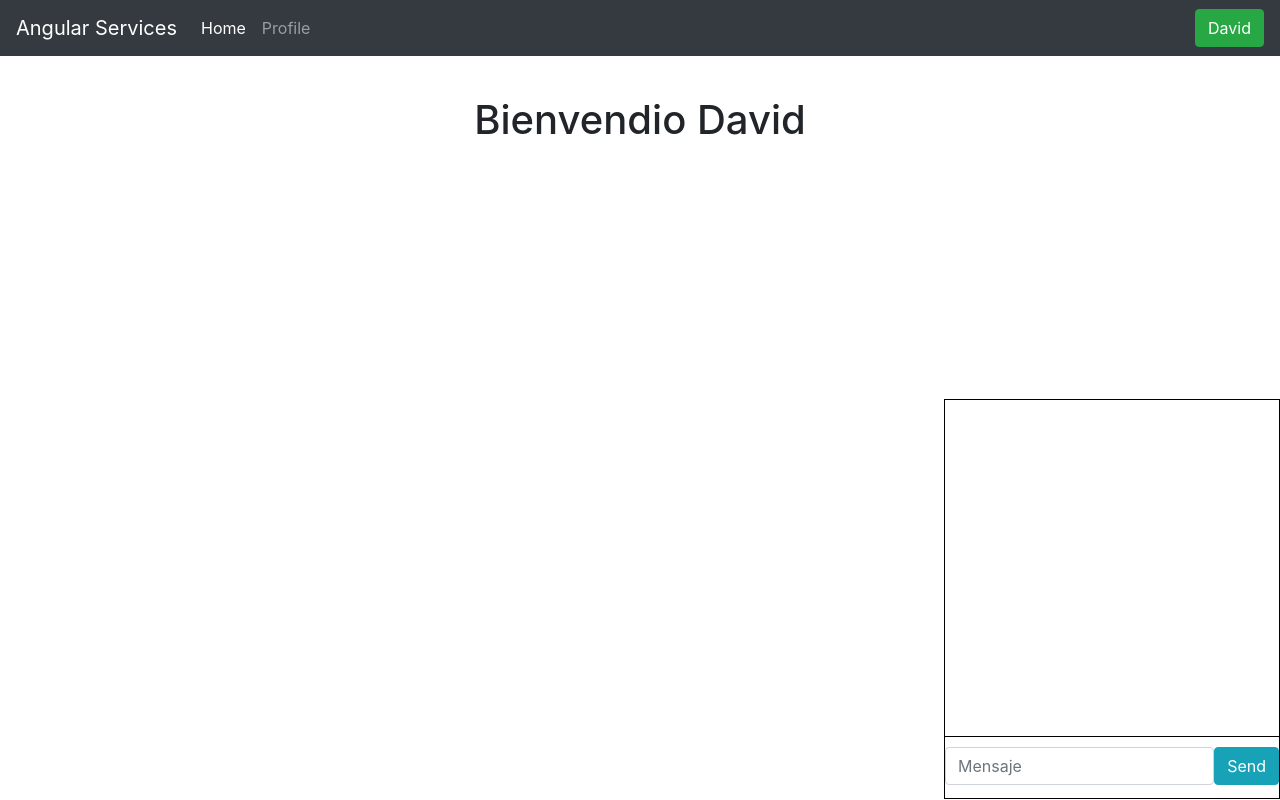
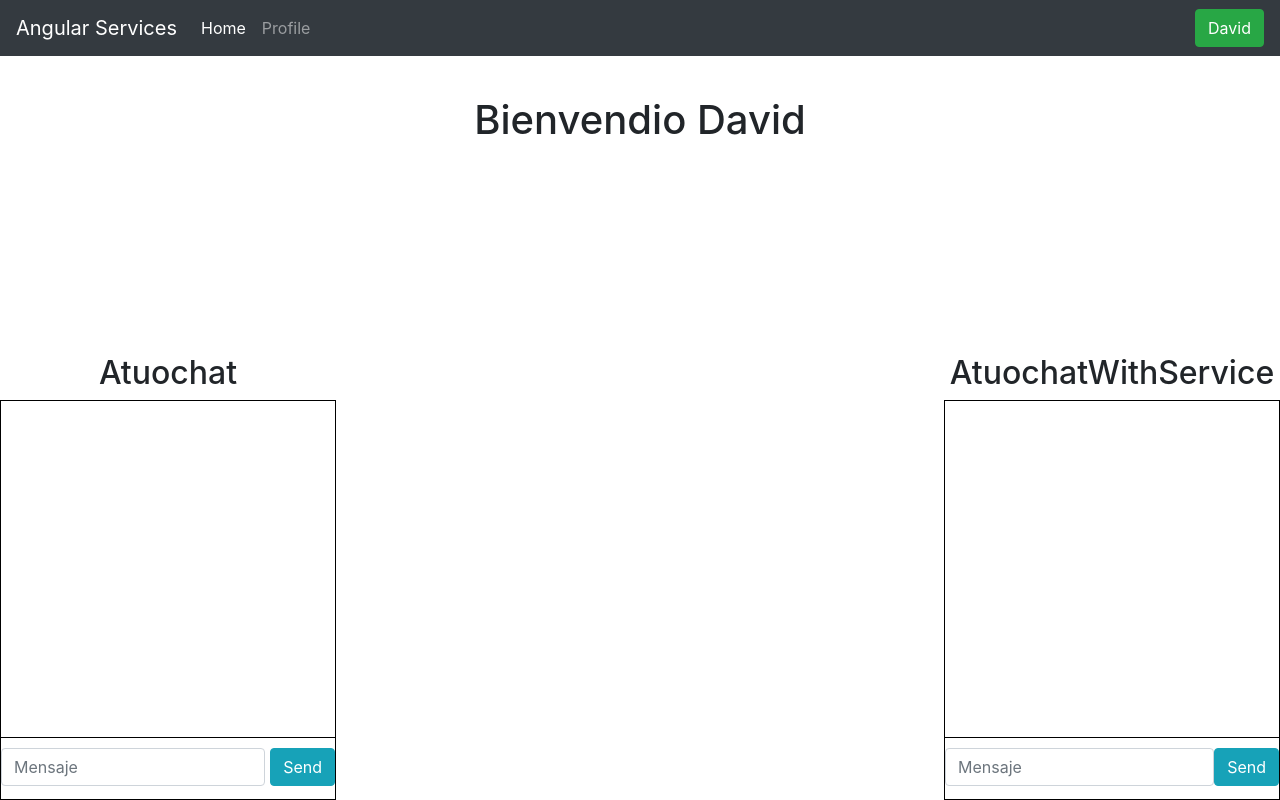
Before and after one commit to loscabezones/AngularService, an Angular app: page /Home in a window 1280 px wide. Built offline with nearby package versions, Linux system fonts and the light colour scheme.

Commit message:
posicionamiento de los dos componetes autochat, colocados a los latarales

```diff
--- a/src/app/app.component.html
+++ b/src/app/app.component.html
@@ -2,4 +2,9 @@
 <div class="m-6-custom">
     <router-outlet></router-outlet>
 </div>
-<app-autochatwithservice></app-autochatwithservice>
+<div class="container-autochat">
+    <app-autochat></app-autochat>
+</div>
+<div class="container-autochatwithservice">
+    <app-autochatwithservice></app-autochatwithservice>
+</div>
--- a/src/app/app.component.scss
+++ b/src/app/app.component.scss
@@ -1,3 +1,17 @@
 .m-6-custom{
     margin: 6rem!important;
 }
+
+.container-autochatwithservice{
+    max-width: 100%;
+    position: absolute;
+    right: 0;
+    bottom: 0;
+}
+
+.container-autochat{
+    max-width: 100%;
+    position: absolute;
+    left: 0;
+    bottom: 0;
+}
--- a/src/app/components/autochat/autochat.component.html
+++ b/src/app/components/autochat/autochat.component.html
@@ -1,3 +1,4 @@
+<span class="autochat-title"><h2>Atuochat</h2></span>
 <div class="container container-custom">
   <div class="conversation">
     <div *ngFor="let sentence of conversation" >
--- a/src/app/components/autochat/autochat.component.scss
+++ b/src/app/components/autochat/autochat.component.scss
@@ -1,11 +1,14 @@
+.autochat-title{
+    max-width: 336px;
+    margin: 0 auto;
+    text-align: center;
+}
+
 .container-custom{
     padding: 0 !important;
-    position: fixed;
     border: 1px solid black;
     width: 336px;
     height: 400px;
-    bottom: 1px;
-    right: 0;
 }
 
 .conversation{
--- a/src/app/components/autochatwithservice/autochatwithservice.component.html
+++ b/src/app/components/autochatwithservice/autochatwithservice.component.html
@@ -1,3 +1,4 @@
+<span class="autochat-title"><h2>AtuochatWithService</h2></span>
 <div class="container container-custom">
   <div class="conversation">
     <app-autochatoutput></app-autochatoutput>
--- a/src/app/components/autochatwithservice/autochatwithservice.component.scss
+++ b/src/app/components/autochatwithservice/autochatwithservice.component.scss
@@ -1,11 +1,14 @@
+.autochat-title{
+    max-width: 336px;
+    margin: 0 auto;
+    text-align: center;
+}
+
 .container-custom{
     padding: 0 !important;
-    position: fixed;
     border: 1px solid black;
     width: 336px;
     height: 400px;
-    bottom: 1px;
-    right: 0;
 }
 
 .conversation{
```
Lines whose indentation alone changed are shown as unchanged.
